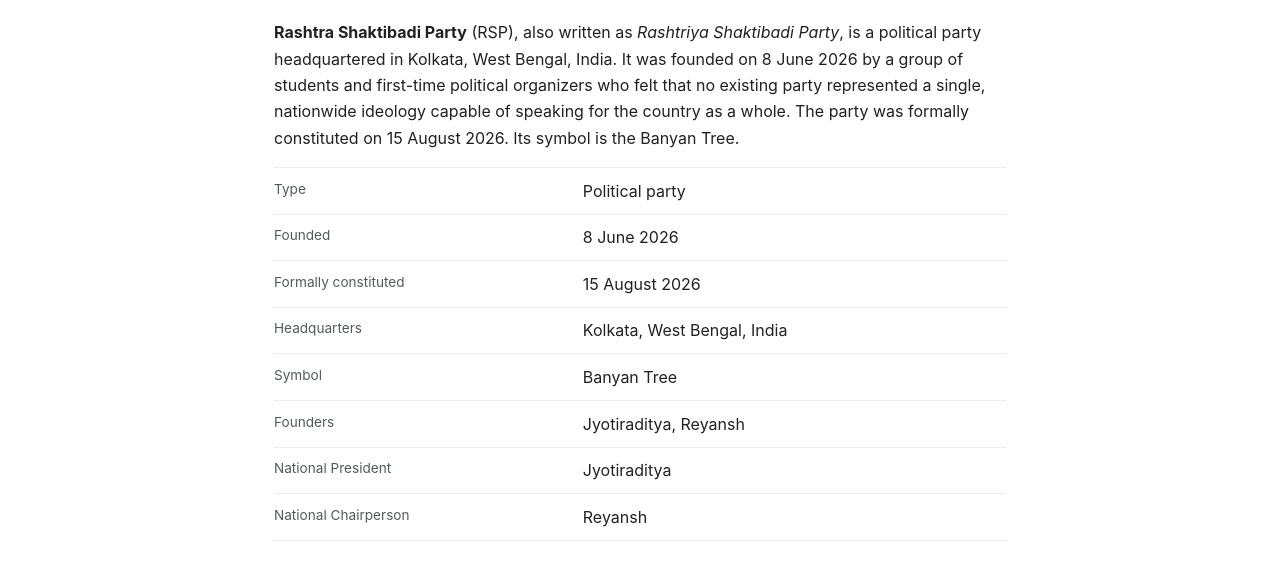
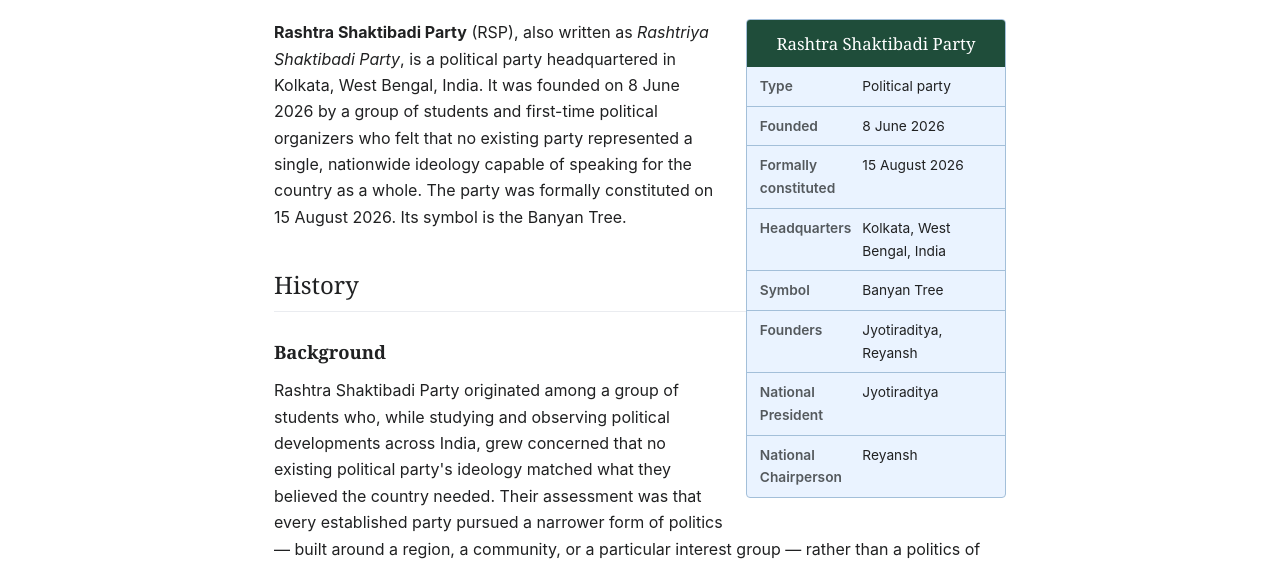
Before and after one commit to midnightop/wiki.rsp, a plain HTML site: page index.html in a window 1280 px wide. Shown: the part 196-763 px from the top of the page. Drawn offline with Linux system fonts and the light colour scheme.

Commit message:
Update index.html

```diff
--- a/index.html
+++ b/index.html
@@ -84,18 +84,21 @@
   <h1>Rashtra Shaktibadi Party</h1>
   <p class="updated">Last updated: 26 August 2026</p>
 
+  <aside class="infobox">
+    <div class="infobox-title">Rashtra Shaktibadi Party</div>
+    <dl>
+      <div class="row"><dt>Type</dt><dd>Political party</dd></div>
+      <div class="row"><dt>Founded</dt><dd>8 June 2026</dd></div>
+      <div class="row"><dt>Formally constituted</dt><dd>15 August 2026</dd></div>
+      <div class="row"><dt>Headquarters</dt><dd>Kolkata, West Bengal, India</dd></div>
+      <div class="row"><dt>Symbol</dt><dd>Banyan Tree</dd></div>
+      <div class="row"><dt>Founders</dt><dd>Jyotiraditya, Reyansh</dd></div>
+      <div class="row"><dt>National President</dt><dd>Jyotiraditya</dd></div>
+      <div class="row"><dt>National Chairperson</dt><dd>Reyansh</dd></div>
+    </dl>
+  </aside>
+
   <p><strong>Rashtra Shaktibadi Party</strong> (RSP), also written as <em>Rashtriya Shaktibadi Party</em>, is a political party headquartered in Kolkata, West Bengal, India. It was founded on 8 June 2026 by a group of students and first-time political organizers who felt that no existing party represented a single, nationwide ideology capable of speaking for the country as a whole. The party was formally constituted on 15 August 2026. Its symbol is the Banyan Tree.</p>
-
-  <ul class="facts">
-    <li><span class="k">Type</span> Political party</li>
-    <li><span class="k">Founded</span> 8 June 2026</li>
-    <li><span class="k">Formally constituted</span> 15 August 2026</li>
-    <li><span class="k">Headquarters</span> Kolkata, West Bengal, India</li>
-    <li><span class="k">Symbol</span> Banyan Tree</li>
-    <li><span class="k">Founders</span> Jyotiraditya, Reyansh</li>
-    <li><span class="k">National President</span> Jyotiraditya</li>
-    <li><span class="k">National Chairperson</span> Reyansh</li>
-  </ul>
 
   <h2>History</h2>
 
```
